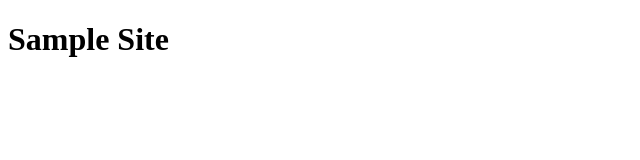
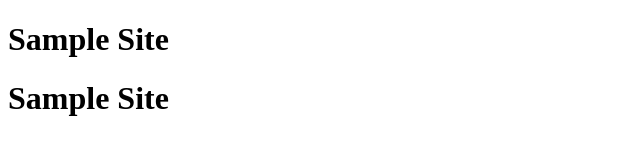
Before and after one commit to ts19810908/git_prc, a plain HTML site: page index.html in a window 1280 px wide. Shown: the whole page, without its empty margins (0-640 px from the left). Drawn offline with Linux system fonts and the light colour scheme.

Commit message:
footerを追加
新たにfooterを追加しました。

```diff
--- a/index.html
+++ b/index.html
@@ -8,5 +8,8 @@
   <div class="mod-header">
     <h1 class="mod-header-h">Sample Site</h1>
 <!-- /.mod-header --></div>
+<div class="mod-footer">
+    <h1 class="mod-footer-h">Sample Site</h1>
+<!-- /.mod-header --></div>
 </body>
 </html>
```
